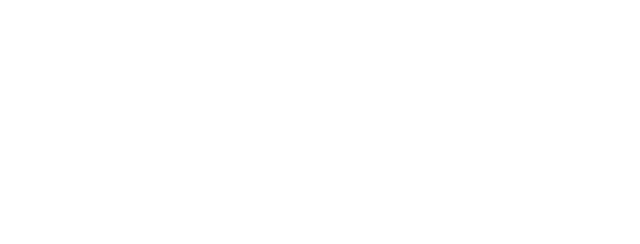
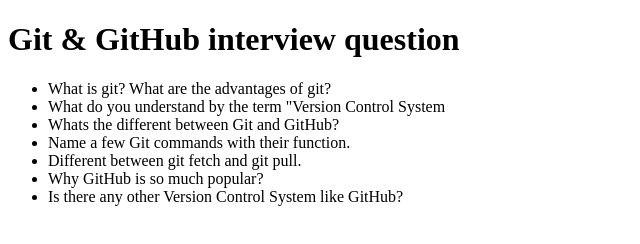
Before and after one commit to shanin18/my-first-repo, a plain HTML site: page index.html in a window 1280 px wide. Shown: the whole page, without its empty margins (0-640 px from the left). Drawn offline with Linux system fonts and the light colour scheme.

Commit message:
adding content

```diff
--- a/index.html
+++ b/index.html
@@ -7,6 +7,15 @@
     <title>My First GitHub Repo</title>
 </head>
 <body>
-
+    <h1>Git & GitHub interview question</h1>
+    <ul>
+        <li>What is git? What are the advantages of git?</li>
+        <li>What do you understand by the term "Version Control System  </li>
+        <li>Whats the different between Git and GitHub?</li>
+        <li>Name a few Git commands with their function.</li>
+        <li>Different between git fetch and git pull.</li>
+        <li>Why GitHub is so much popular?</li>
+        <li>Is there any other Version Control System like GitHub?</li>
+    </ul>
 </body>
 </html>
```
